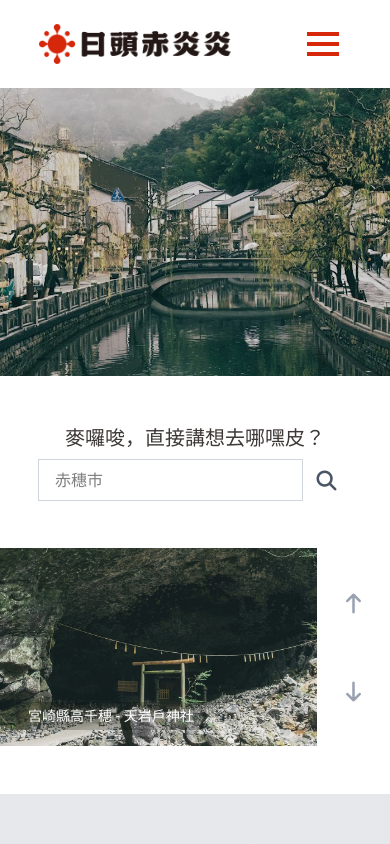
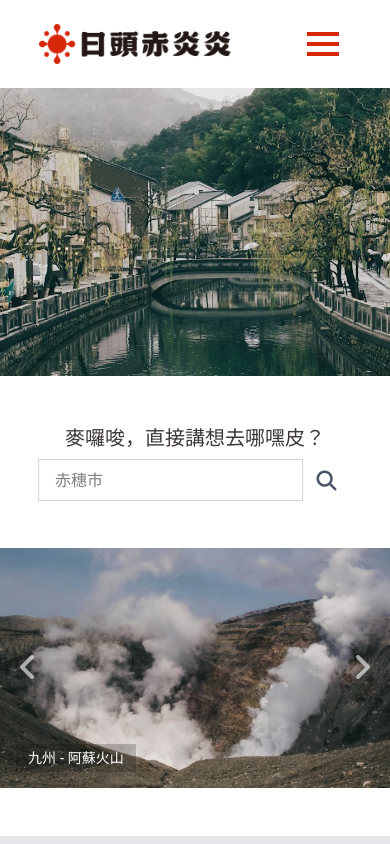
Before and after one commit to TT3x3/japan-hot-hot, a Vue app: page / in a window 390 px wide. Shown: the top 844 px of the page. Built offline with nearby package versions, Linux system fonts and the light colour scheme; what v-calendar would draw is missing.

Commit message:
Adjust carousel and activity image widths on home page below md

```diff
--- a/src/components/HomeActivity.vue
+++ b/src/components/HomeActivity.vue
@@ -1,7 +1,7 @@
 <template>
     <div
         class="flex flex-col justify-center md:items-center items-stretch  bg-gradient-to-t from-white from-50% to-gray-200 to-50%">
-        <div class="flex flex-col gap-10 pt-32">
+        <div class="flex flex-col gap-10 md:pt-32 pt-10">
             <h2 class="font-bold text-center text-2xl text-base-heavy">最新活動</h2>
             <!-- 卡片區 -->
             <div class="flex md:flex-row flex-nowrap overflow-x-auto md:overflow-visible gap-8 w-full md:px-0 px-8">
--- a/src/components/HomeCarousel.vue
+++ b/src/components/HomeCarousel.vue
@@ -1,17 +1,26 @@
 <template>
     <!-- 輪播圖 -->
-    <div class="flex justify-center items-center">
-        <div class="relative">
-            <div class="absolute left-4 bottom-4 bg-black/20 text-white px-3 py-1 text-sm">
+    <div class="flex md:flex-row flex-col gap-4 justify-center items-center">
+        <div class="relative md:h-[500px] h-[240px] md:w-[80%] w-full">
+            <div class="absolute left-4 bottom-4 z-21 bg-black/20 text-white px-3 py-1 text-sm">
                 {{ carouselImages[currentIndex].caption }}
             </div>
-            <img :src="carouselImages[currentIndex].img" class="max-h-[500px] w-auto" :alt="carouselImages[currentIndex].caption">
+            <img v-for="(img, index) in carouselImages" :key="index" :src="img.img"
+                class="w-full h-full object-cover transition-opacity duration-500 absolute top-0 left-0"
+                :class="{ 'opacity-100': index === currentIndex, 'opacity-0': index !== currentIndex }"
+                :alt="img.caption">
         </div>
-        <div class="flex flex-col gap-16 px-6">
+        <div class="hidden md:flex flex-col gap-16">
             <button type="button" class="cursor-pointer" @click="carouselPrev"><i
                     class="fa-solid fa-arrow-up fa-lg  text-gray-400 hover:text-gray-300 active:text-gray-500"></i></button>
             <button type="button" class="cursor-pointer" @click="carouselNext"><i
                     class="fa-solid fa-arrow-down fa-lg text-gray-400 hover:text-gray-300 active:text-gray-500"></i></button>
+        </div>
+        <div class="absolute z-21 flex md:hidden flex-row gap-16 px-2 justify-between w-full">
+            <button type="button" class="cursor-pointer" @click="carouselPrev"><i
+                    class="fa-solid fa-angle-left fa-2x  text-white/60 shadow-2xl"></i></button>
+            <button type="button" class="cursor-pointer" @click="carouselNext"><i
+                    class="fa-solid fa-angle-right fa-2x text-white/60 shadow-2xl"></i></button>
         </div>
     </div>
 </template>
@@ -20,6 +29,7 @@ export default {
     name: 'AppHome',
     data() {
         return {
+            intervalId: null,
             currentIndex: 0,
             carouselImages: [
                 {
@@ -52,6 +62,14 @@ export default {
         carouselNext() {
             this.currentIndex = (this.currentIndex + 1) % this.carouselImages.length;
         }
-    }
+    },
+    mounted() {
+        this.intervalId = setInterval(() => {
+            this.currentIndex = (this.currentIndex + 1) % this.carouselImages.length;
+        }, 4000)
+    },
+    beforeDestroy() {
+        clearInterval(this.intervalId);
+    },
 }
 </script>
```
